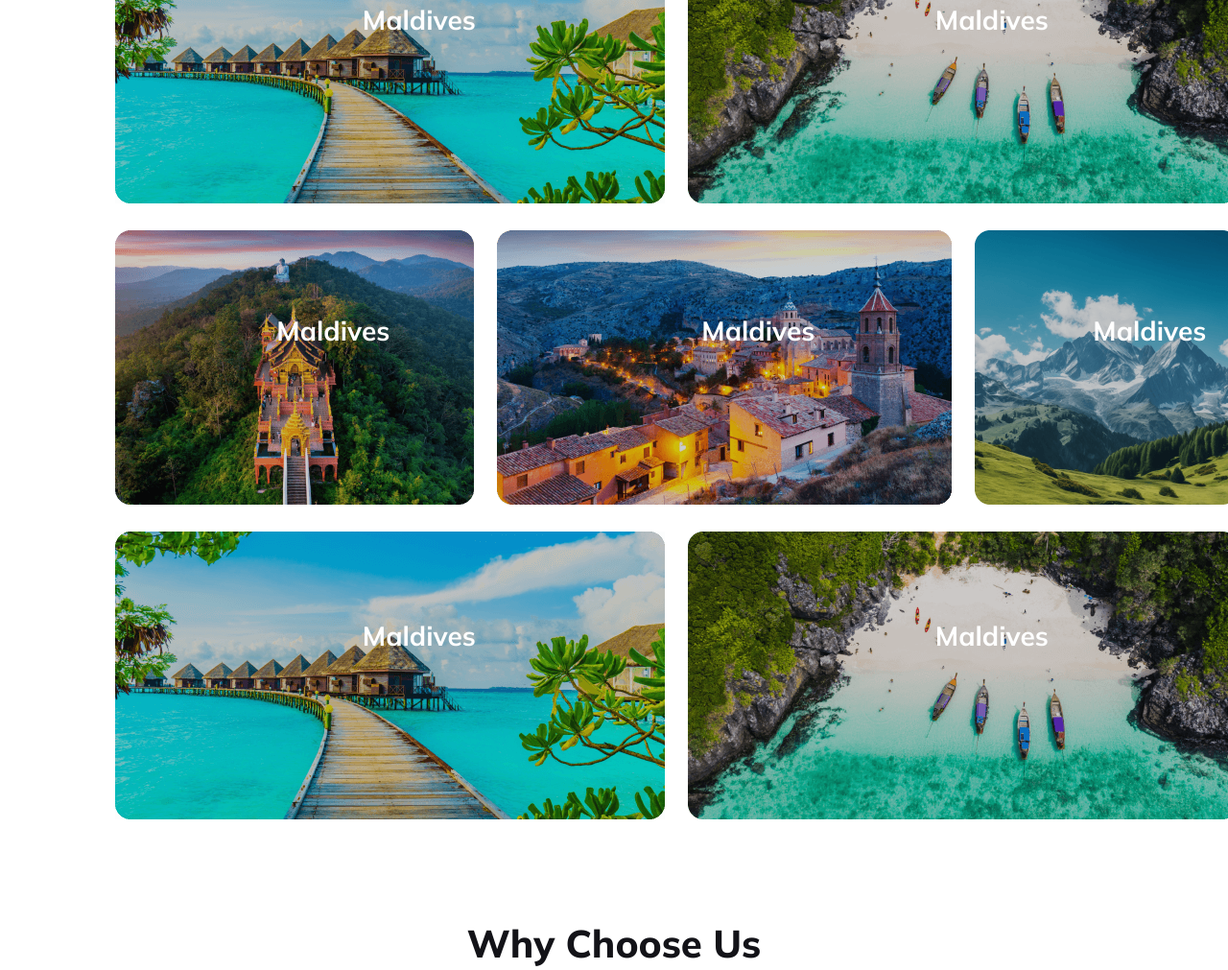
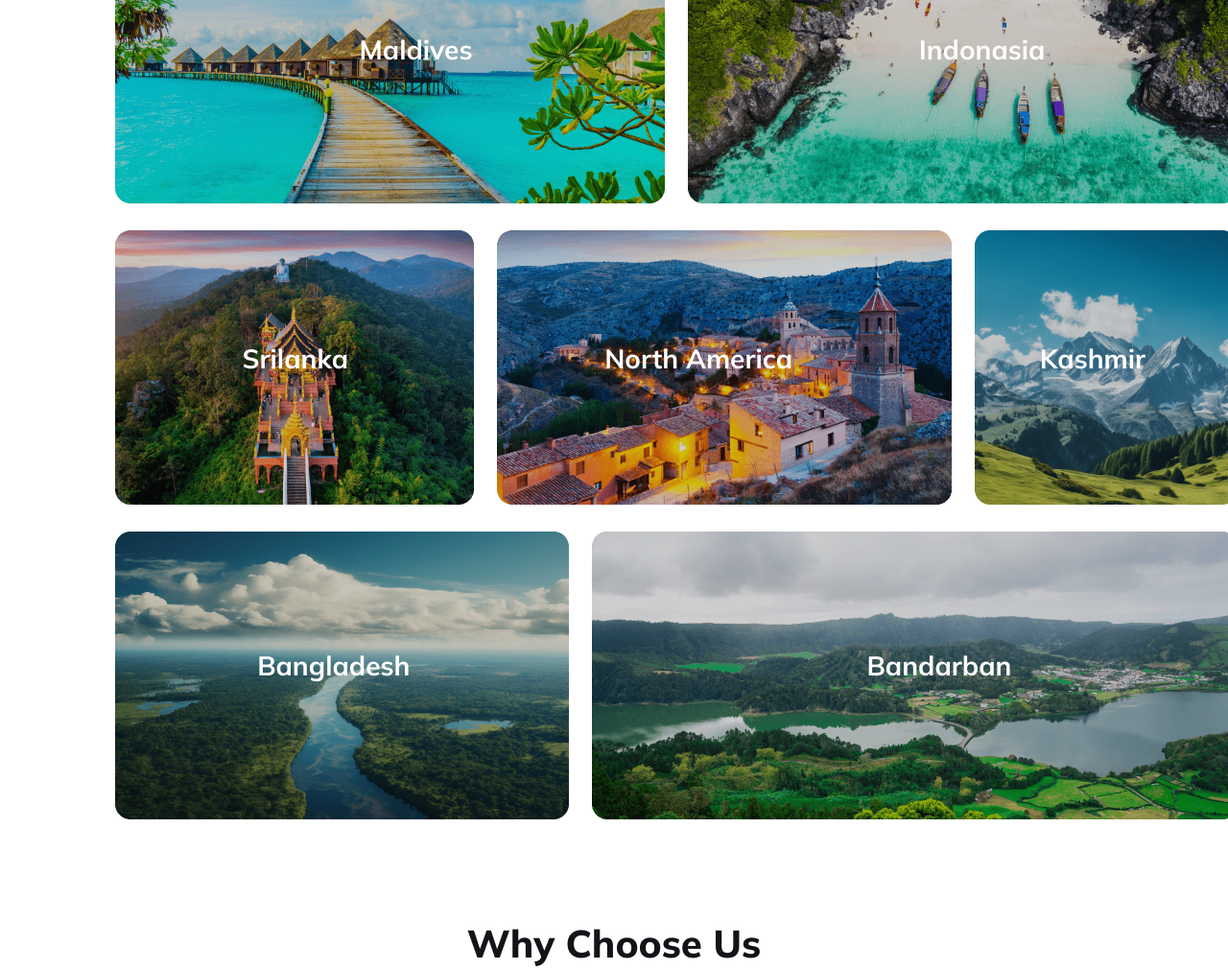
Before and after one commit to SangramBishwas/Assignment-02, a plain HTML site: page index.html in a window 1280 px wide. Shown: the part 1625-2636 px from the top of the page at 96% size. Drawn offline with Linux system fonts and the light colour scheme.

Commit message:
some modifications added after final commit but it's within deadline time

```diff
--- a/index.html
+++ b/index.html
@@ -92,31 +92,31 @@
                     </div>
                     <div class="child">
                         <img src="Images/Rectangle 8.png" alt="">
-                        <h4 class="img-title">Maldives</h4>
+                        <h4 class="img-title">Indonasia</h4>
                     </div>
                 </div>
                 <div class="row">
                     <div class="child">
                         <img src="Images/Rectangle 6.png" alt="">
-                        <h4 class="img-title">Maldives</h4>
+                        <h4 class="img-title">Srilanka</h4>
                     </div>
                     <div class="child">
                         <img src="Images/Rectangle 7.png" alt="">
-                        <h4 class="img-title">Maldives</h4>
+                        <h4 class="img-title">North America</h4>
                     </div>
                     <div class="child">
                         <img src="Images/Rectangle 9.png" alt="">
-                        <h4 class="img-title">Maldives</h4>
+                        <h4 class="img-title">Kashmir</h4>
                     </div>
                 </div>
                 <div class="row">
                     <div class="child">
-                        <img src="Images/Rectangle 5.png" alt="">
-                        <h4 class="img-title">Maldives</h4>
+                        <img src="Images/Rectangle 11.png" alt="">
+                        <h4 class="img-title">Bangladesh</h4>
                     </div>
                     <div class="child">
-                        <img src="Images/Rectangle 8.png" alt="">
-                        <h4 class="img-title">Maldives</h4>
+                        <img src="Images/Rectangle 10.png" alt="">
+                        <h4 class="img-title">Bandarban</h4>
                     </div>
                 </div>
             </div>
--- a/style.css
+++ b/style.css
@@ -94,10 +94,11 @@
      font-weight: 700;
  }
 
+ main {
+    margin: 50px 120px;
+}
+
  /* banner section styles */
- main {
-     margin: 50px 120px;
- }
 
  section {
      margin-top: 100px;
@@ -127,6 +128,7 @@
      color: var(--white-color);
      font-size: 1rem;
      font-weight: 400;
+     margin: 24px auto;
  }
 
  .selection-form {
@@ -146,6 +148,8 @@
      border-radius: 8px;
      padding: 16px;
  }
+
+     /* Section Two Styles */
 
  .two {
      display: flex;
@@ -175,6 +179,8 @@
      text-align: left;
  }
 
+     /* Section Three Styles */
+
  .three {
      margin-top: 100px;
      text-align: center;
@@ -198,10 +204,12 @@
  .img-title {
      position: absolute;
      color: var(--white-color);
-     top: 30%;
-     left: 45%;
+     top: 40%;
+     right: 35%;
      font-size: 1.75rem;
  }
+
+     /* Section Four Styles */
 
  .services {
      display: flex;
@@ -239,13 +247,14 @@
  }
 
  /* I creat the section five */
+
  .five>h3 {
      margin-bottom: 50px;
  }
 
  .discount {
      display: flex;
-     justify-content: space-between;
+     justify-content: space-evenly;
  }
 
  .parent img {
@@ -301,7 +310,7 @@
      top: 0;
      left: -500px;
      z-index: 9;
-     transition: 0.9s;
+     transition: 0.5s;
  }
 
  .children::after {
@@ -455,8 +464,8 @@
 
 
      .img-title {
-         top: 20%;
          left: 35%;
+         font-size: 1.5rem;
      }
 
 
```
